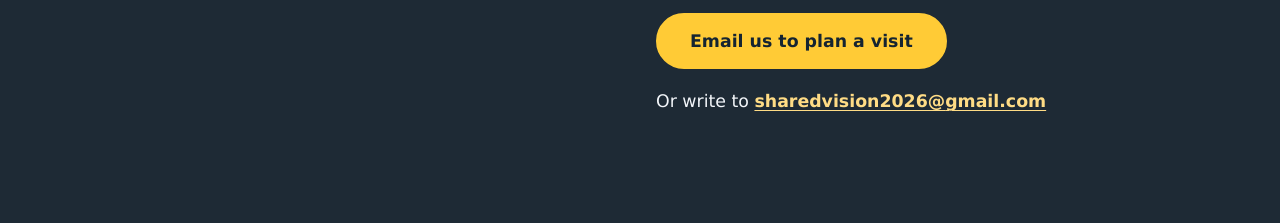
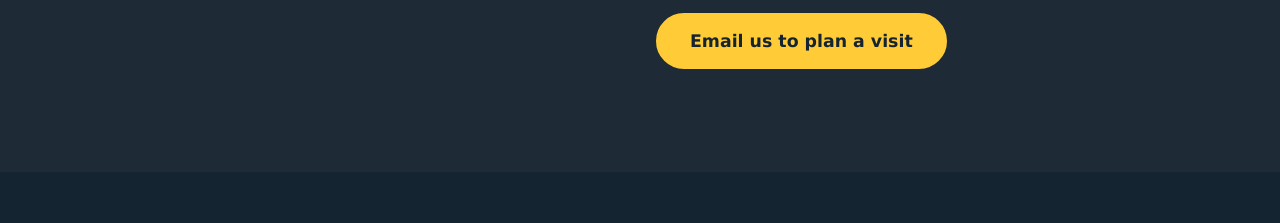
Before and after one commit to sharedvision2026/Shared-Vision, a plain HTML site: page organizations.html in a window 1280 px wide. Shown: the part 2839-3062 px from the top of the page. Drawn offline with Linux system fonts and the light colour scheme; a web font is replaced by a local one.

Commit message:
Remove email paragraph from visit planning section
Removed the paragraph with the email address for planning a visit.

```diff
--- a/organizations.html
+++ b/organizations.html
@@ -178,7 +178,6 @@
       <p class="lead">We suggest new stops to the van team, and they set the dates.</p>
       <div class="org-close-ask">
         <a class="btn btn-block" href="mailto:sharedvision2026@gmail.com?subject=Planning%20a%20van%20visit">Email us to plan a visit</a>
-        <p>Or write to <a class="email link-line" href="mailto:sharedvision2026@gmail.com?subject=Planning%20a%20van%20visit" aria-label="sharedvision2026@gmail.com">sharedvision2026@<wbr>gmail.com</a></p>
       </div>
     </div>
   </section>
```
